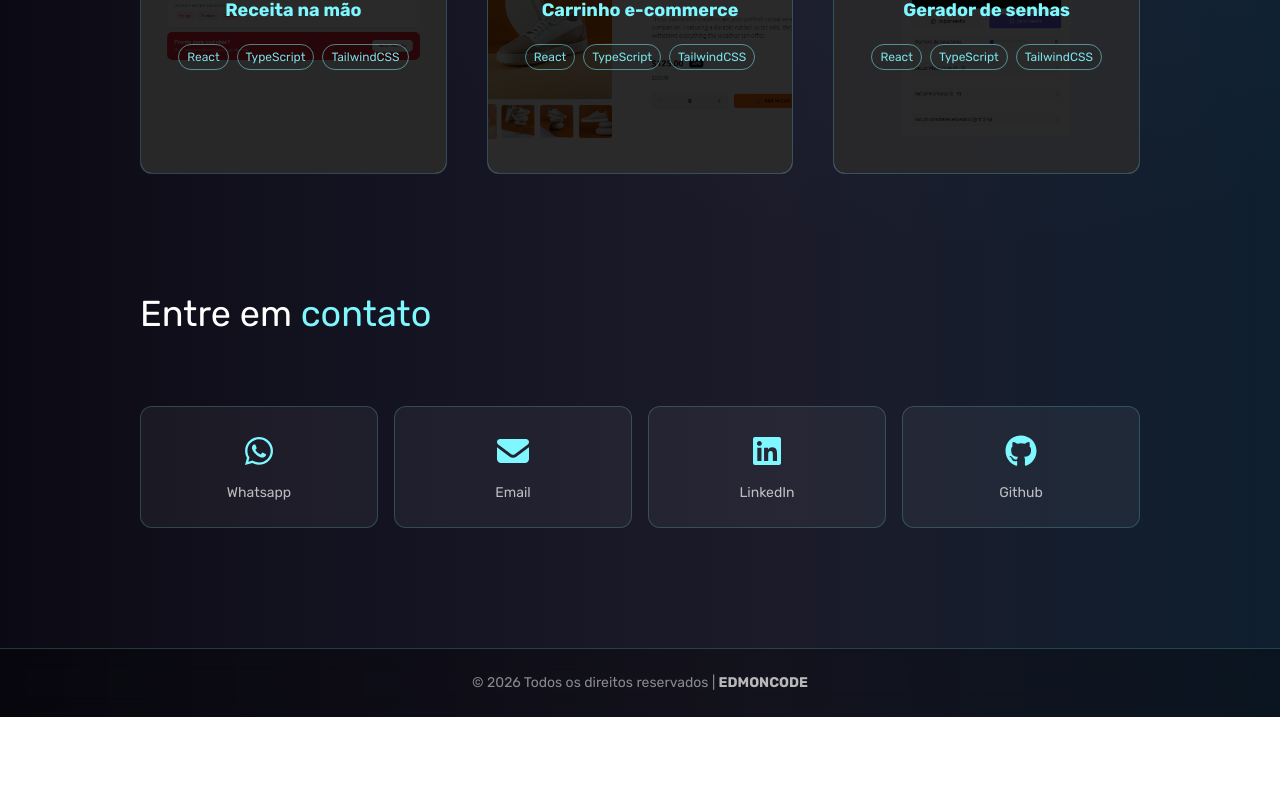
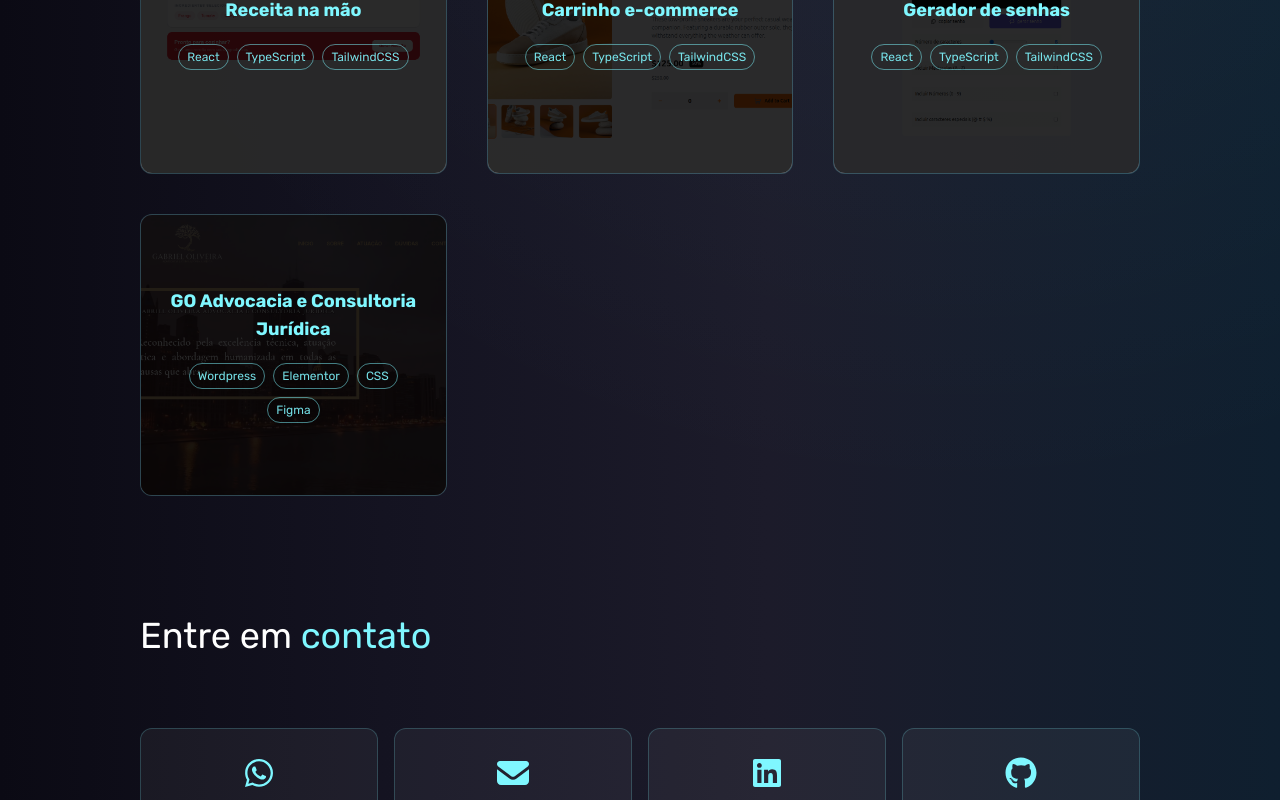
Before and after one commit to Edmon-Nascimento/portfolio-edmoncode, a React (Vite) app: page / in a window 1280 px wide. Shown: the part 2000-2800 px from the top of the page. Before the commit the page ends 2717 px from the top, so only its background shows below. Built offline with nearby package versions, Linux system fonts and the light colour scheme.

Commit message:
feat: add new project

```diff
--- a/src/components/projects.tsx
+++ b/src/components/projects.tsx
@@ -1,8 +1,9 @@
 import receitanamaoBg from "../assets/images/receita-na-mao.png";
 import ecommerceBg from "../assets/images/ecommerce-product-page.png";
 import geradordesenhasBg from "../assets/images/gerador-de-senhas.png";
+import goadvocaciaBg from "../assets/images/goadvocacia.png";
 import openLink from "../assets/icons/open_in_new.svg";
-import githubIcon from "../assets/icons/github-brands-solid-full.svg"
+import githubIcon from "../assets/icons/github-brands-solid-full.svg";
 import * as Dialog from "@radix-ui/react-dialog";
 import { Button } from "@/components/ui/button";
 
@@ -40,6 +41,16 @@ export default function Projects() {
       github: "https://github.com/Edmon-Nascimento/gerador-de-senhas",
       stack: ["React", "TypeScript", "TailwindCSS"],
       date: "03/2026",
+    },
+    {
+      id: 4,
+      title: "GO Advocacia e Consultoria Jurídica",
+      coverImg: goadvocaciaBg,
+      description:
+        "Site institucional completo para escritório de advocacia, desenvolvido como freelancer do design ao deploy. O projeto incluiu levantamento de requisitos com o cliente, design responsivo mobile-first e estruturação de conteúdo, utilizando WordPress e Elementor. Foram aplicadas boas práticas de SEO on-page e otimização de performance, além de integração com WhatsApp e redes sociais para captação de leads.",
+      url: "https://advgabrieloliveira.com/",
+      stack: ["Wordpress", "Elementor", "CSS", "Figma"],
+      date: "12/2025",
     },
   ];
 
@@ -107,6 +118,7 @@ export default function Projects() {
                       <h2 className="text-2xl sm:text-3xl text-[#7ff7ff]/90 font-bold">
                         {project.title}
                       </h2>
+                      <span className="text-gray-400 mt-2">{project.date}</span>
                       <p className="text-[#7ff7ff]/70 text-base sm:text-lg text-justify my-3">
                         {project.description}
                       </p>
@@ -128,10 +140,16 @@ export default function Projects() {
                           target="_blank"
                           rel="noopener noreferrer"
                         >
-                          <Button className="border border-[#7ff7ff] text-[#7ff7ff] bg-transparent h-12 px-10 cursor-pointer hover:bg-[#7ff7ff]/10 transition-all duration-300 w-full sm:w-auto">
-                            Ver no Github
-                            <img src={githubIcon} alt="" className="ml-2 w-6" />
-                          </Button>
+                          {project.github && (
+                            <Button className="border border-[#7ff7ff] text-[#7ff7ff] bg-transparent h-12 px-10 cursor-pointer hover:bg-[#7ff7ff]/10 transition-all duration-300 w-full sm:w-auto">
+                              Ver no Github
+                              <img
+                                src={githubIcon}
+                                alt=""
+                                className="ml-2 w-6"
+                              />
+                            </Button>
+                          )}
                         </a>
                       </div>
                     </div>
```
Also changed, not shown: src/assets/images/goadvocacia.png (added).
